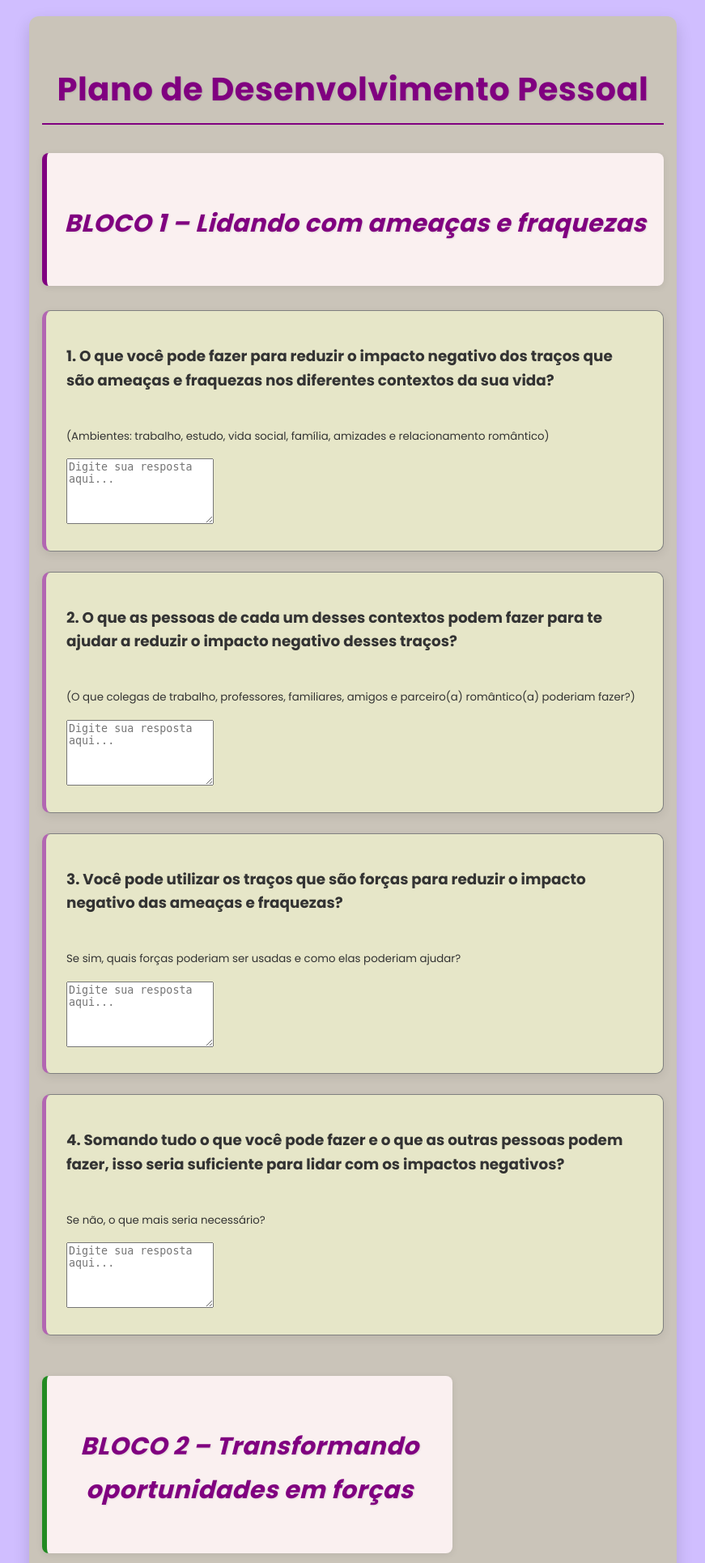
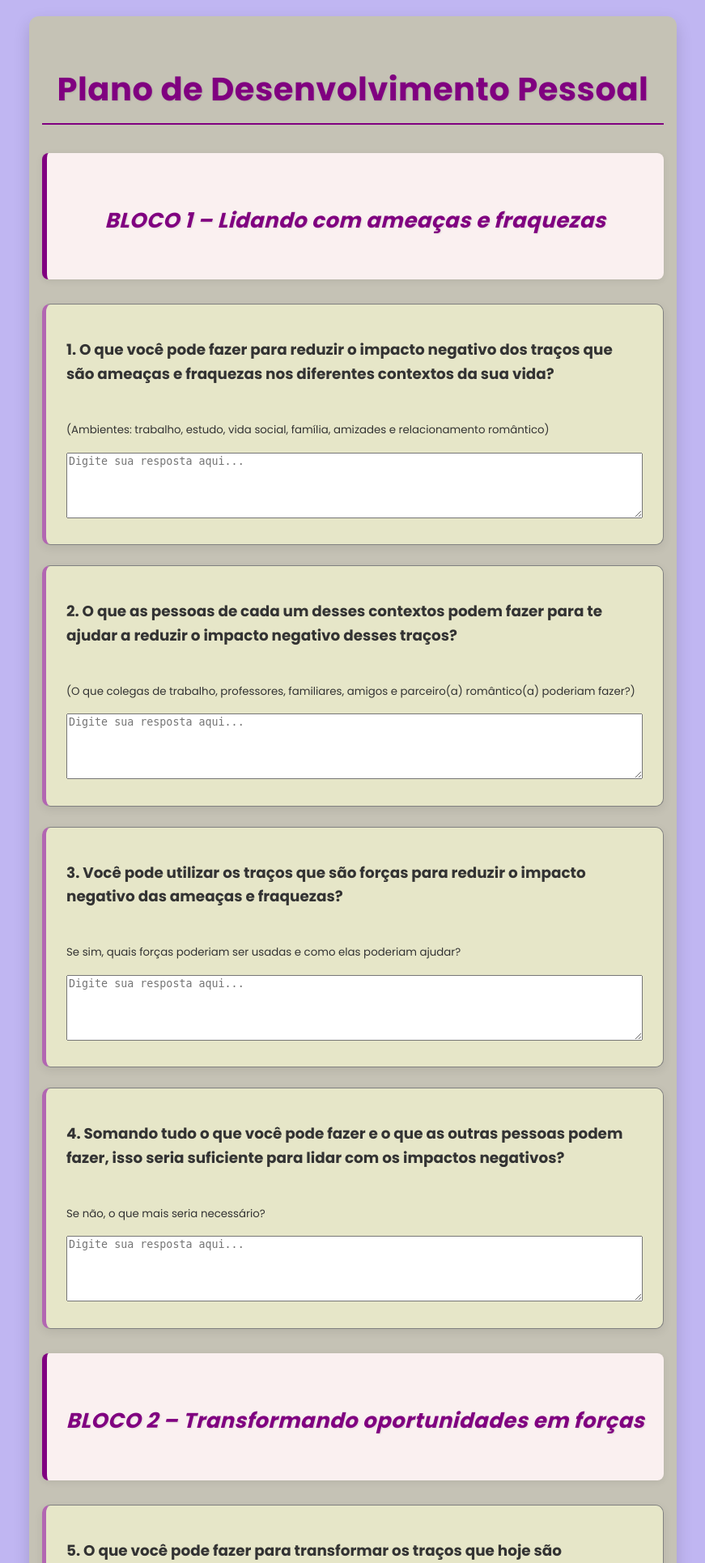
Before and after one commit to 916dudz/FormsPerform, a Flask app: page /pagina_discursiva/1 in a window 1280 px wide. Shown: the top 1930 px of the page at 81% size, without its empty margins (204-1075 px from the left). Run offline with Flask 3, Linux system fonts and the light colour scheme.

Commit message:
all: various formatting changes and removal of an unused variable

```diff
--- a/app.py
+++ b/app.py
@@ -63,7 +63,6 @@ def formulario():
 @app.route("/resultado", methods=["POST"])
 def resultado():
     resultados = {}
-    indicacoes = {}
     oportunidades = {}
     forcas = {}
     fraquezas = {}
--- a/static/style.css
+++ b/static/style.css
@@ -38,7 +38,7 @@ body {
     line-height: 1.6;
 
     /* Novo fundo para o body - mais limpo e sutil */
-    background: rgb(208, 190, 255);
+    background: rgb(192, 182, 242);
 }
 
 .container {
@@ -72,10 +72,10 @@ body {
     box-shadow: 0 8px 20px var(--shadow-medium);
     padding: 40px;
     width: 100%;
-    margin: 30px;
-    box-sizing: border-box;
+    max-width: 700px;
     background: white;
     position: relative;
+    margin: 0 auto;
     overflow: hidden;
 }
 
@@ -308,6 +308,20 @@ button:hover {
     box-shadow: 0 2px 8px var(--shadow-light);
     color: var(--secondary-color);
     font-size: 1.05em;
+    line-height: 1.8;
+}
+
+.message-box-discursiva {
+    background-color: rgb(250, 240, 240);
+    border-left: 6px solid var(--primary-color);
+    margin-top: 30px;
+    padding: 20px;
+    text-align: left;
+    font-style: italic;
+    border-radius: 8px;
+    box-shadow: 0 2px 8px var(--shadow-light);
+    color: var(--secondary-color);
+    font-size: 0.9em;
     line-height: 1.8;
 }
 
--- a/templates/discursivas.html
+++ b/templates/discursivas.html
@@ -1,61 +1,185 @@
 <!doctype html>
 <html lang="pt-br">
     <head>
-    <meta charset="UTF-8">
-    <meta name="viewport" content="width=device-width, initial-scale=1.0">
+        <meta charset="UTF-8" />
+        <meta name="viewport" content="width=device-width, initial-scale=1.0" />
         <title>Plano de Desenvolvimento</title>
-    <link rel="stylesheet" href="{{ url_for('static', filename='style.css') }}">
+        <link
+            rel="stylesheet"
+            href="{{ url_for('static', filename='style.css') }}"
+        />
     </head>
     <body>
-    <div class="container" style="max-width: 800px;">
+        <div class="container" style="max-width: 800px">
             <h1>Plano de Desenvolvimento Pessoal</h1>
 
-        <form action="{{ url_for('salvar_discursiva', feedback_id=feedback_id) }}" method="POST">
-
-            <div class="message-box" style="width: 94%; text-align: center; margin-bottom: 30px;">
+            <form
+                action="{{ url_for('salvar_discursiva', feedback_id=feedback_id) }}"
+                method="POST"
+            >
+                <div
+                    class="message-box-discursiva"
+                    style="width: 94%; text-align: center; margin-bottom: 30px"
+                >
                     <h2>BLOCO 1 – Lidando com ameaças e fraquezas</h2>
                 </div>
 
                 <div class="pergunta">
-                <p><strong>1. O que você pode fazer para reduzir o impacto negativo dos traços que são ameaças e fraquezas nos diferentes contextos da sua vida?</strong><br><small>(Ambientes: trabalho, estudo, vida social, família, amizades e relacionamento romântico)</small></p>
-                <textarea name="discursiva_1" rows="5" placeholder="Digite sua resposta aqui..." class="discursive-textarea" required></textarea>
+                    <p>
+                        <strong
+                            >1. O que você pode fazer para reduzir o impacto
+                            negativo dos traços que são ameaças e fraquezas nos
+                            diferentes contextos da sua vida?</strong
+                        ><br /><small
+                            >(Ambientes: trabalho, estudo, vida social, família,
+                            amizades e relacionamento romântico)</small
+                        >
+                    </p>
+                    <textarea
+                        name="discursiva_1"
+                        cols="86"
+                        rows="5"
+                        placeholder="Digite sua resposta aqui..."
+                        class="discursive-textarea"
+                        required
+                    ></textarea>
                 </div>
 
                 <div class="pergunta">
-                <p><strong>2. O que as pessoas de cada um desses contextos podem fazer para te ajudar a reduzir o impacto negativo desses traços?</strong><br><small>(O que colegas de trabalho, professores, familiares, amigos e parceiro(a) romântico(a) poderiam fazer?)</small></p>
-                <textarea name="discursiva_2" rows="5" placeholder="Digite sua resposta aqui..." class="discursive-textarea" required></textarea>
+                    <p>
+                        <strong
+                            >2. O que as pessoas de cada um desses contextos
+                            podem fazer para te ajudar a reduzir o impacto
+                            negativo desses traços?</strong
+                        ><br /><small
+                            >(O que colegas de trabalho, professores,
+                            familiares, amigos e parceiro(a) romântico(a)
+                            poderiam fazer?)</small
+                        >
+                    </p>
+                    <textarea
+                        name="discursiva_2"
+                        rows="5"
+                        cols="86"
+                        placeholder="Digite sua resposta aqui..."
+                        class="discursive-textarea"
+                        required
+                    ></textarea>
                 </div>
 
                 <div class="pergunta">
-                <p><strong>3. Você pode utilizar os traços que são forças para reduzir o impacto negativo das ameaças e fraquezas?</strong><br><small>Se sim, quais forças poderiam ser usadas e como elas poderiam ajudar?</small></p>
-                <textarea name="discursiva_3" rows="5" placeholder="Digite sua resposta aqui..." class="discursive-textarea" required></textarea>
+                    <p>
+                        <strong
+                            >3. Você pode utilizar os traços que são forças para
+                            reduzir o impacto negativo das ameaças e
+                            fraquezas?</strong
+                        ><br /><small
+                            >Se sim, quais forças poderiam ser usadas e como
+                            elas poderiam ajudar?</small
+                        >
+                    </p>
+                    <textarea
+                        name="discursiva_3"
+                        rows="5"
+                        cols="86"
+                        placeholder="Digite sua resposta aqui..."
+                        class="discursive-textarea"
+                        required
+                    ></textarea>
                 </div>
 
                 <div class="pergunta">
-                <p><strong>4. Somando tudo o que você pode fazer e o que as outras pessoas podem fazer, isso seria suficiente para lidar com os impactos negativos?</strong><br><small>Se não, o que mais seria necessário?</small></p>
-                <textarea name="discursiva_4" rows="5" placeholder="Digite sua resposta aqui..." class="discursive-textarea" required></textarea>
+                    <p>
+                        <strong
+                            >4. Somando tudo o que você pode fazer e o que as
+                            outras pessoas podem fazer, isso seria suficiente
+                            para lidar com os impactos negativos?</strong
+                        ><br /><small
+                            >Se não, o que mais seria necessário?</small
+                        >
+                    </p>
+                    <textarea
+                        name="discursiva_4"
+                        rows="5"
+                        cols="86"
+                        placeholder="Digite sua resposta aqui..."
+                        class="discursive-textarea"
+                        required
+                    ></textarea>
                 </div>
 
-            <div class="message-box" style="width: 60%; text-align: left; margin-top: 50px; margin-bottom: 30px; border-color: var(--success-color);">
+                <div
+                    class="message-box-discursiva"
+                    style="width: 94%; text-align: center; margin-bottom: 30px"
+                >
                     <h2>BLOCO 2 – Transformando oportunidades em forças</h2>
                 </div>
 
                 <div class="pergunta">
-                <p><strong>5. O que você pode fazer para transformar os traços que hoje são considerados oportunidades em forças reais?</strong><br><small>(Quais oportunidades podem ser transformadas e como fazer isso?)</small></p>
-                <textarea name="discursiva_5" rows="5" placeholder="Digite sua resposta aqui..." class="discursive-textarea" required></textarea>
+                    <p>
+                        <strong
+                            >5. O que você pode fazer para transformar os traços
+                            que hoje são considerados oportunidades em forças
+                            reais?</strong
+                        ><br /><small
+                            >(Quais oportunidades podem ser transformadas e como
+                            fazer isso?)</small
+                        >
+                    </p>
+                    <textarea
+                        name="discursiva_5"
+                        rows="5"
+                        cols="86"
+                        placeholder="Digite sua resposta aqui..."
+                        class="discursive-textarea"
+                        required
+                    ></textarea>
                 </div>
 
                 <div class="pergunta">
-                <p><strong>6. O que outras pessoas (em diferentes contextos) podem fazer para te ajudar nesse processo?</strong><br><small>(Quais apoios seriam úteis e como eles poderiam te ajudar?)</small></p>
-                <textarea name="discursiva_6" rows="5" placeholder="Digite sua resposta aqui..." class="discursive-textarea" required></textarea>
+                    <p>
+                        <strong
+                            >6. O que outras pessoas (em diferentes contextos)
+                            podem fazer para te ajudar nesse processo?</strong
+                        ><br /><small
+                            >(Quais apoios seriam úteis e como eles poderiam te
+                            ajudar?)</small
+                        >
+                    </p>
+                    <textarea
+                        name="discursiva_6"
+                        rows="5"
+                        cols="86"
+                        placeholder="Digite sua resposta aqui..."
+                        class="discursive-textarea"
+                        required
+                    ></textarea>
                 </div>
 
                 <div class="pergunta">
-                <p><strong>7. As forças que você já possui podem ser usadas para ajudar na transformação dessas oportunidades em forças?</strong><br><small>Se sim, quais forças podem ser usadas e como isso poderia acontecer?</small></p>
-                <textarea name="discursiva_7" rows="5" placeholder="Digite sua resposta aqui..." class="discursive-textarea" required></textarea>
+                    <p>
+                        <strong
+                            >7. As forças que você já possui podem ser usadas
+                            para ajudar na transformação dessas oportunidades em
+                            forças?</strong
+                        ><br /><small
+                            >Se sim, quais forças podem ser usadas e como isso
+                            poderia acontecer?</small
+                        >
+                    </p>
+                    <textarea
+                        name="discursiva_7"
+                        rows="5"
+                        cols="86"
+                        placeholder="Digite sua resposta aqui..."
+                        class="discursive-textarea"
+                        required
+                    ></textarea>
                 </div>
 
-            <button type="submit" style="margin-top: 30px;">Finalizar e Enviar Plano</button>
+                <button type="submit" style="margin-top: 30px">
+                    Finalizar e Enviar Plano
+                </button>
             </form>
         </div>
     </body>
```
Also changed, not shown: database.db. Lines whose indentation alone changed are shown as unchanged.
